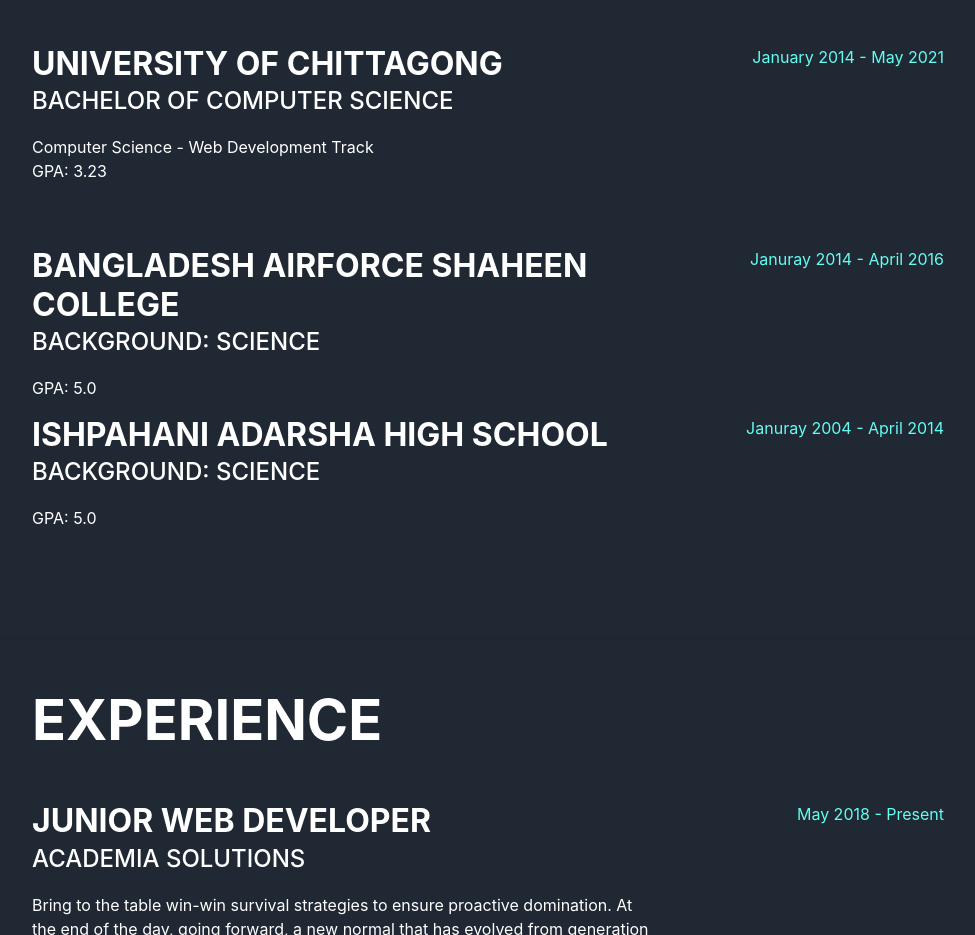
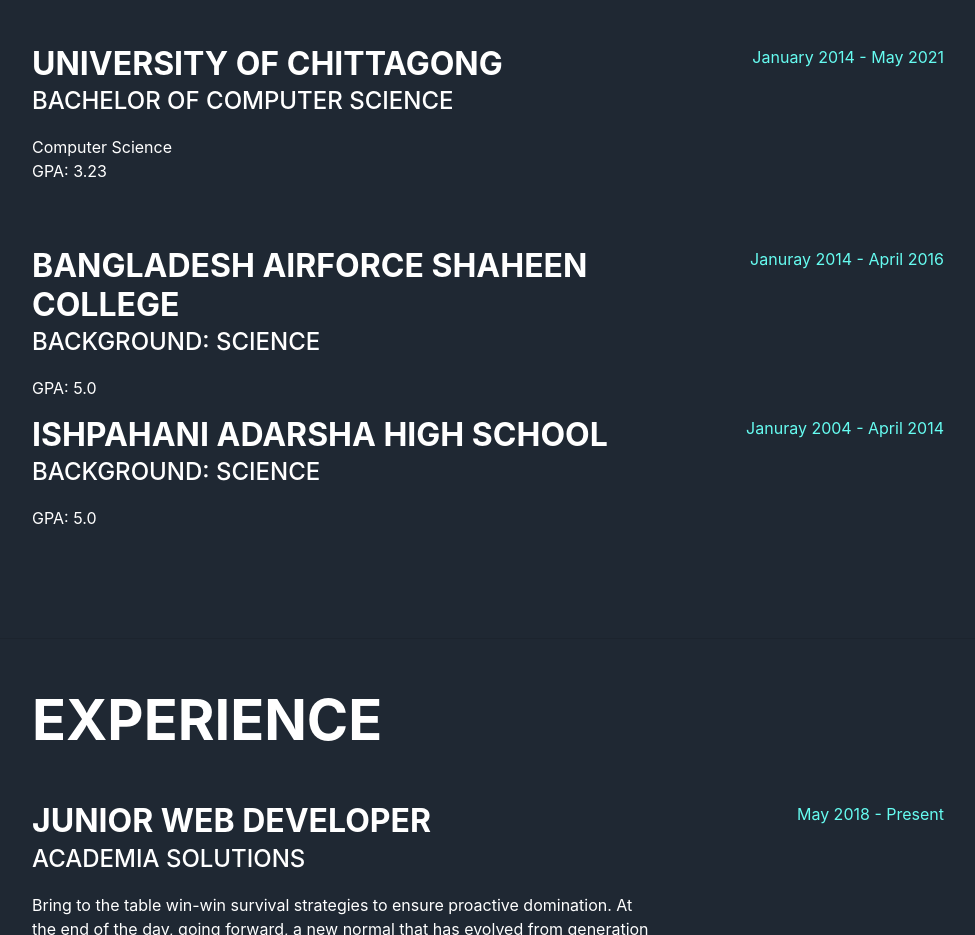
Before and after one commit to mshowkat/resume, a plain HTML site: page index.html in a window 1280 px wide. Shown: the part 1764-2699 px from the top of the page, without its empty margins (288-1263 px from the left). Drawn offline with Linux system fonts and the light colour scheme; a web font is replaced by a local one.

Commit message:
Update index.html

```diff
--- a/index.html
+++ b/index.html
@@ -161,7 +161,7 @@
           <div class="resume-content">
             <h3 class="mb-0">University of Chittagong</h3>
             <div class="subheading mb-3">Bachelor of Computer Science</div>
-            <div>Computer Science - Web Development Track</div>
+            <div>Computer Science</div>
             <p>GPA: 3.23</p>
           </div>
           <div class="resume-date text-md-right">
```
